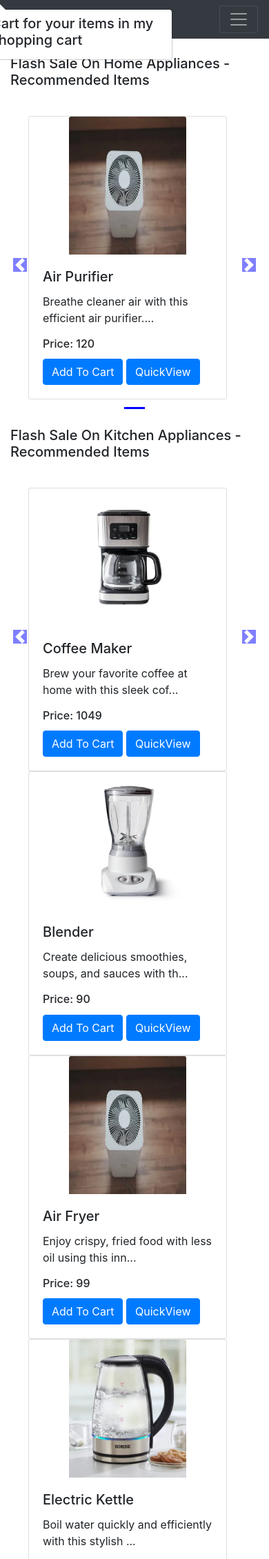
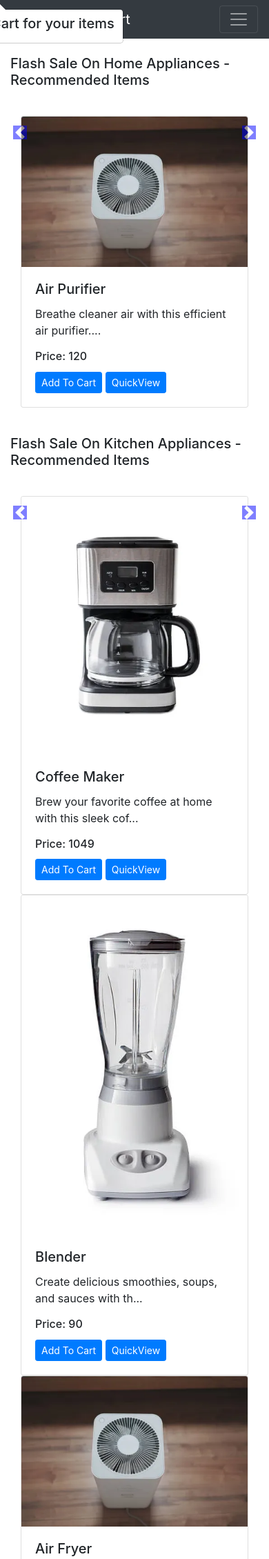
Before and after one commit to kanzariyasunil/Django-E-commerce, a Django app: page /shop/ in a window 390 px wide. Shown: the top 2260 px of the page at 69% size. Run offline with Django 5.2, Linux system fonts and the light colour scheme; data comes from the database, SQL or seed files in the repository; some libraries are stand-ins or nearby versions.

Commit message:
Update index2.html

```diff
--- a/shop/templates/index2.html
+++ b/shop/templates/index2.html
@@ -1,44 +1,93 @@
 {% extends 'basic.html' %}
 {% block title%} MyAwesomeCart - Best Ecommerce Website{% endblock %}
 {% block css %}
-.col-md-3
-{
+<style>
+/* Existing styles */
+.col-md-3 {
     display: inline-block;
-margin-left:-4px;
+    margin-left: -4px;
 }
 .carousel-indicators .active {
     background-color: blue;
 }
-.col-md-3 img{
+.col-md-3 img {
     width: 170px;
     height: 200px;
 }
-body .carousel-indicator li{
+body .carousel-indicator li {
     background-color: blue;
 }
-body .carousel-indicators{
+body .carousel-indicators {
     bottom: -40px;
 }
 .carousel-indicators li {
-
-
     background-color: #7270fc;
 }
 body .carousel-control-prev-icon,
-body .carousel-control-next-icon{
+body .carousel-control-next-icon {
     background-color: blue;
 }
 .carousel-control-prev,
-.carousel-control-next{
+.carousel-control-next {
     top: auto;
     bottom: auto;
     padding-top: 222px;
 }
-body .no-padding{
-padding-left: 0,
+body .no-padding {
+    padding-left: 0;
     padding-right: 0;
 }
+
+    /* Default popover styling */
+    .popover {
+        max-width: 300px;
+        width: auto;
+    }
+
+    /* Adjust popover for smaller screens */
+    @media (max-width: 576px) {
+        .popover {
+            max-width: 90%; /* Use a percentage for better scaling */
+            word-wrap: break-word;
+        }
+    }
+
+
+/* Media Queries for Responsiveness */
+
+/* For devices with max-width of 768px (tablets and below) */
+@media (max-width: 768px) {
+    .col-md-3 img {
+        width: 100%;
+        height: auto;
+    }
+    .carousel-control-prev,
+    .carousel-control-next {
+        padding-top: 50px;
+    }
+    .carousel-indicators {
+        bottom: -20px;
+    }
+}
+
+/* For devices with max-width of 576px (mobile phones) */
+@media (max-width: 576px) {
+    .col-md-3 {
+        display: block;
+        width: 100%;
+        margin: 0 auto;
+    }
+    .carousel-indicators {
+        display: none; /* Hide indicators on very small screens for simplicity */
+    }
+    .carousel-control-prev,
+    .carousel-control-next {
+        padding-top: 30px;
+    }
+}
+</style>
 {% endblock %}
+
 {% block body %}
 {% load static %}
 <div class="container">
@@ -57,16 +106,16 @@ padding-right: 0;
                 <div class="carousel-item active">
                     {% for i in product %}
                     <div class="col-xs-3 col-sm-3 col-md-3">
-                        <div class="card align-items-center" style="width: 18rem;">
+                        <div class="card align-items-center">
                             <img src='/media/{{i.image}}' class="card-img-top" alt="...">
                             <div class="card-body">
                                 <h5 class="card-title" id="namepr{{i.id}}">{{i.product_name}}</h5>
                                 <p class="card-text">{{i.desc|slice:"0:53"}}...</p>
                                 <h6 class="card-title" >Price: <span id="pricepr{{i.id}}">{{i.price}}</span></h6>
                                 <span id="divpr{{i.id}}" class="divpr">
-                                    <button id="pr{{i.id}}" class="btn btn-primary cart">Add To Cart</button>
+                                    <button id="pr{{i.id}}" class="btn btn-sm btn-primary cart">Add To Cart</button>
                                 </span>
-                                <a href="/shop/products/{{i.id}}"><button id="qv{{i.id}}" class="btn btn-primary cart">QuickView</button></a>
+                                <a href="/shop/products/{{i.id}}"><button id="qv{{i.id}}" class="btn btn-sm btn-primary cart">QuickView</button></a>
                             </div>
                         </div>
                     </div>
@@ -116,20 +165,22 @@ if (localStorage.getItem('cart') == null) {
 $('#popcart').popover();
 updatePopover(cart);
 function updatePopover(cart) {
-    console.log('We are inside updatePopover');
-    var popStr = "";
-    popStr = popStr + "<h5> Cart for your items in my shopping cart </h5><div class='mx-2 my-2'>";
+    var popStr = "<h5 class='text-center'>Cart for your items</h5>";
+    popStr += "<div class='mx-2 my-2'>";
     var i = 1;
     for (var item in cart) {
-        popStr = popStr + "<b>" + i + "</b>. ";
-        popStr = popStr + document.getElementById('name' + item).innerHTML.slice(0, 19) + "... Qty: " + cart[item][0] + '<br>';
-        i = i + 1;
+        popStr += `<p class="small"><b>${i}</b>. ${document.getElementById('name' + item).innerHTML.slice(0, 19)}... Qty: ${cart[item][0]}</p>`;
+        i++;
     }
-    popStr = popStr + "</div> <a href='/shop/checkout'><button class='btn btn-primary' id ='checkout'>Checkout</button></a> <button class='btn btn-primary' onclick='clearCart()' id ='clearCart'>Clear Cart</button>     "
-    console.log(popStr);
-    document.getElementById('popcart').setAttribute('data-content', popStr);
-    $('#popcart').popover('show');
+    popStr += "</div>";
+    popStr += "<div class='d-flex justify-content-between'>";
+    popStr += "<a href='/shop/checkout'><button class='btn btn-sm btn-primary'>Checkout</button></a>";
+    popStr += "<button class='btn btn-sm btn-danger' onclick='clearCart()'>Clear Cart</button>";
+    popStr += "</div>";
+
+    $('#popcart').attr('data-content', popStr).popover('show');
 }
+
 function clearCart() {
     cart = JSON.parse(localStorage.getItem('cart'));
     for (var item in cart) {
```
Lines whose indentation alone changed are shown as unchanged.
